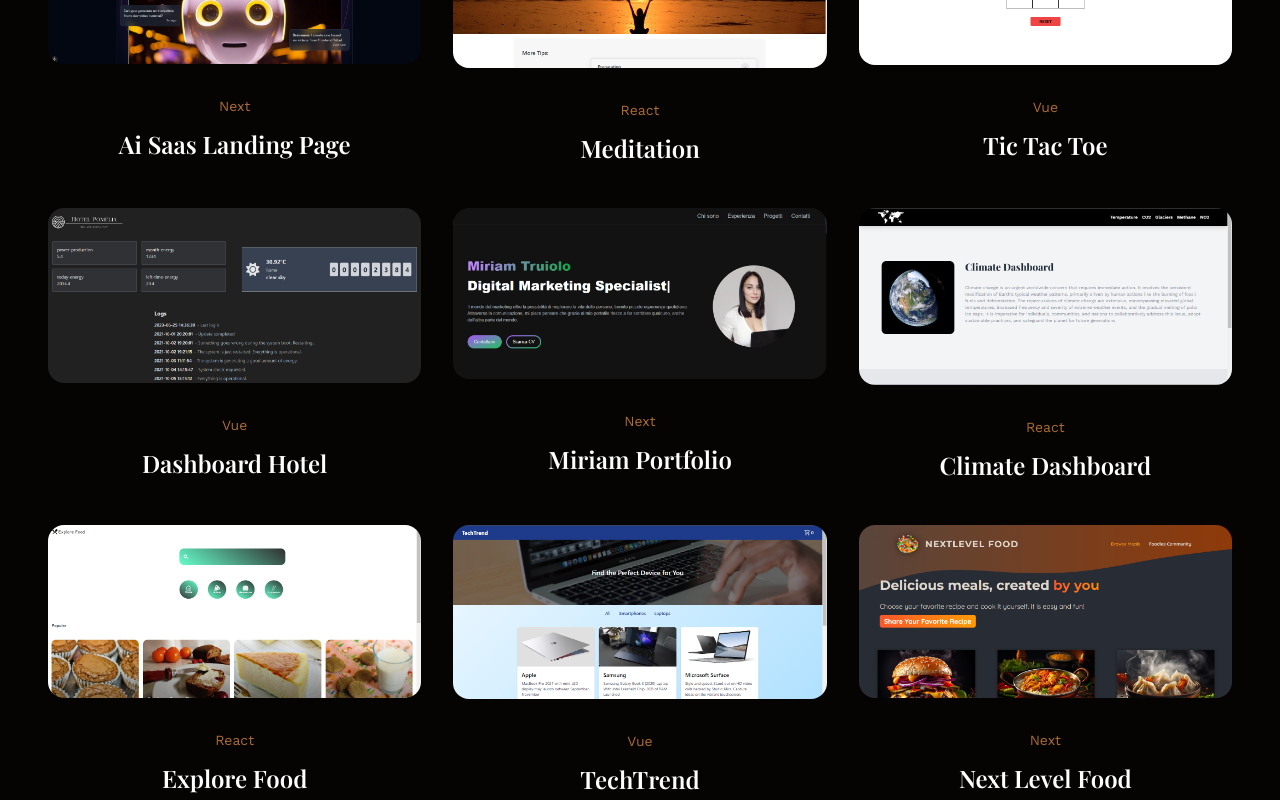
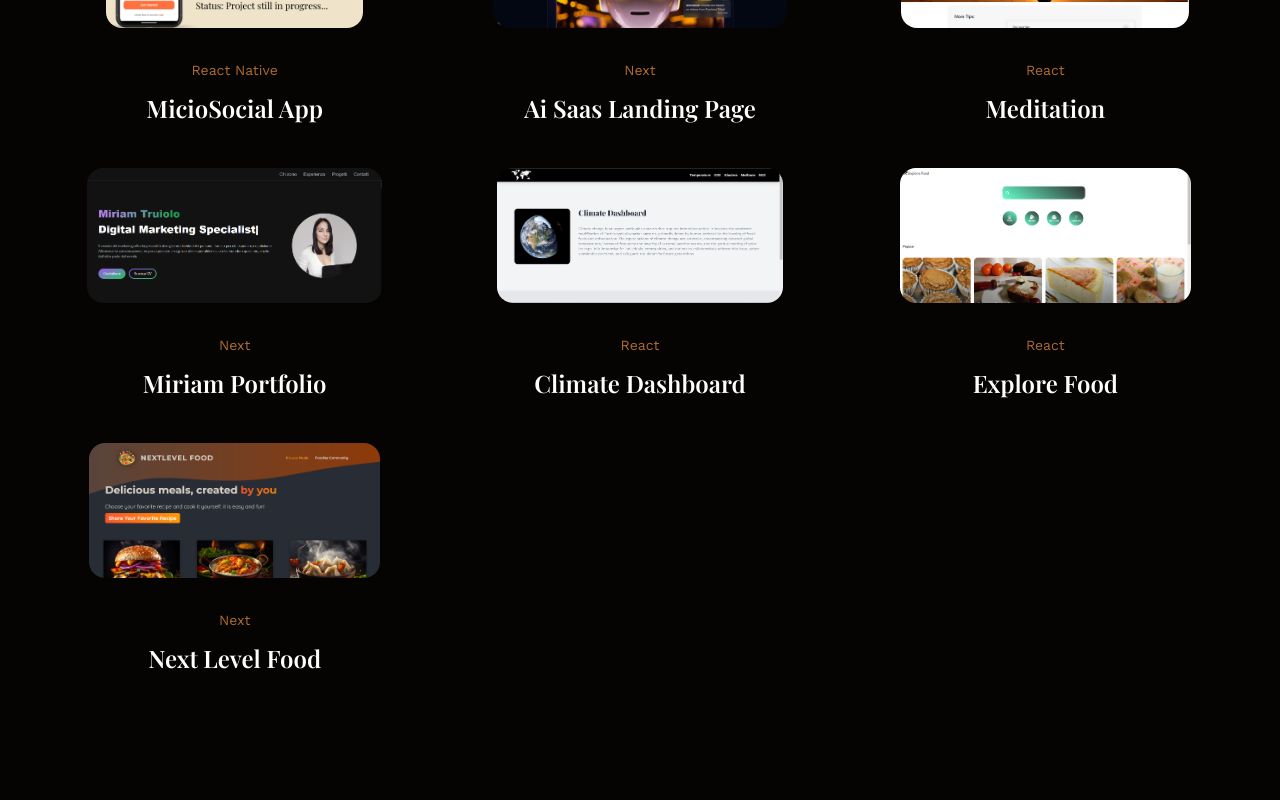
Before and after one commit to mattiacaprioli/portfolio-website-2024, a React (Create React App) app: page / in a window 1280 px wide. Shown: the part 2700-3500 px from the top of the page. Built offline with nearby package versions, Linux system fonts and the light colour scheme; a web font is replaced by a local one.

Commit message:
feat new project in portfolio

```diff
--- a/src/components/Portfolio.js
+++ b/src/components/Portfolio.js
@@ -5,7 +5,7 @@ import Projects from './Projects';
 
 const Portfolio = () => {
   return (
-    <section id='portfolio' className='section bg-primary min-h-[1000px]'>
+    <section id='portfolio' className='section bg-primary '>
       <div className='container mx-auto'>
         <div className='flex flex-col items-center text-center'>
             <h2 className='section-title before:content-portfolio relative before:absolute before:opacity-40 before:-top-[2rem] before:-left-3/4 before:hidden before:lg:block'>
--- a/src/components/Project.js
+++ b/src/components/Project.js
@@ -4,7 +4,7 @@ const Project = ({item}) => {
   return (
     <div key={item.id} className='flex flex-col items-center text-center'>
       <div className='mb-8'>
-        <a href={item.href}><img className='rounded-2xl' src={item.image} alt={item.name} /></a>
+        <a href={item.href}><img className='rounded-2xl max-h-[135px]' src={item.image} alt={item.name} /></a>
       </div>
       <p className='capitalize text-accent text-sm mb-3'>{item.category}</p>
       <h3 className='text-2xl font-semibold capitalize mb-3'>{item.name}</h3>
--- a/src/data.js
+++ b/src/data.js
@@ -23,6 +23,7 @@ import Project6 from './assets/img/projects/climate-dashboard.png';
 import Project7 from './assets/img/projects/explore-footer.png';
 import Project8 from './assets/img/projects/TechTrend.png';
 import Project9 from './assets/img/projects/next-level-food.png';
+import Project10 from './assets/img/projects/micioSocial.png';
 
 // skills images
 import SkillImg1 from './assets/img/skills/js.png';
@@ -86,6 +87,13 @@ export const social = [
 // projects
 export const projectsData = [
   {
+    id: '0',
+    image: Project10,
+    name: 'MicioSocial App',
+    category: 'React Native',
+    href: 'https://github.com/mattiacaprioli/micio-social',
+  },
+  {
     id: '1',
     image: Project5,
     name: 'Ai Saas Landing Page',
@@ -99,20 +107,20 @@ export const projectsData = [
     category: 'React',
     href: 'https://project-react-meditation.netlify.app/',
   },
-  {
-    id: '3',
-    image: Project3,
-    name: 'Tic Tac Toe',
-    category: 'Vue',
-    href: 'https://project-vue-tictactoe.netlify.app/',
-  },
-  {
-    id: '4',
-    image: Project4,
-    name: 'Dashboard Hotel',
-    category: 'Vue',
-    href: 'https://dashboard-pomelia.netlify.app/',
-  },
+  // {
+  //   id: '3',
+  //   image: Project3,
+  //   name: 'Tic Tac Toe',
+  //   category: 'Vue',
+  //   href: 'https://project-vue-tictactoe.netlify.app/',
+  // },
+  // {
+  //   id: '4',
+  //   image: Project4,
+  //   name: 'Dashboard Hotel',
+  //   category: 'Vue',
+  //   href: 'https://dashboard-pomelia.netlify.app/',
+  // },
   {
     id: '5',
     image: Project1,
@@ -134,13 +142,13 @@ export const projectsData = [
     category: 'React',
     href: 'https://explorefood.netlify.app/',
   },
-  {
-    id: '8',
-    image: Project8,
-    name: 'TechTrend',
-    category: 'Vue',
-    href: 'https://techtrend.netlify.app/',
-  },
+  // {
+  //   id: '8',
+  //   image: Project8,
+  //   name: 'TechTrend',
+  //   category: 'Vue',
+  //   href: 'https://techtrend.netlify.app/',
+  // },
   {
     id: '9',
     image: Project9,
@@ -162,8 +170,11 @@ export const projectsNav = [
     name: 'Next',
   },
   {
-    name: 'Vue',
+    name: 'React Native',
   },
+  // {
+  //   name: 'Vue',
+  // },
 ];
 
 export const experiences = [
```
Also changed, not shown: src/assets/img/projects/micioSocial.png (added).
